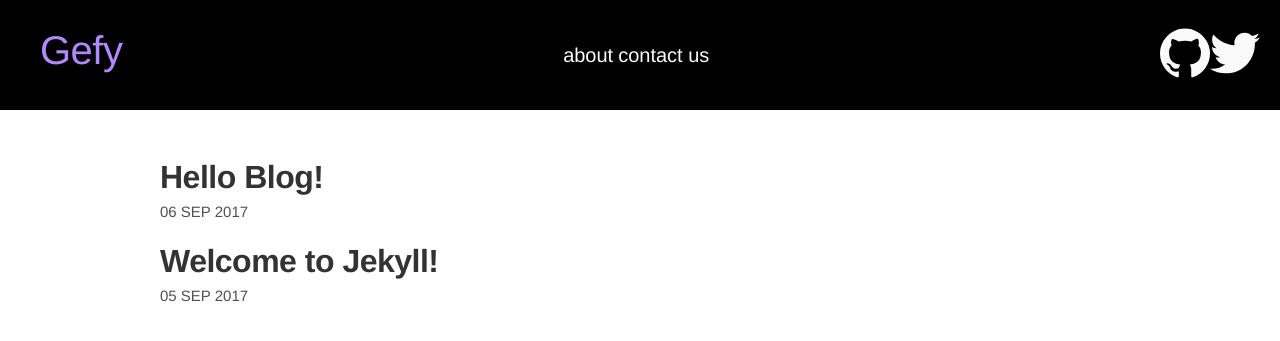
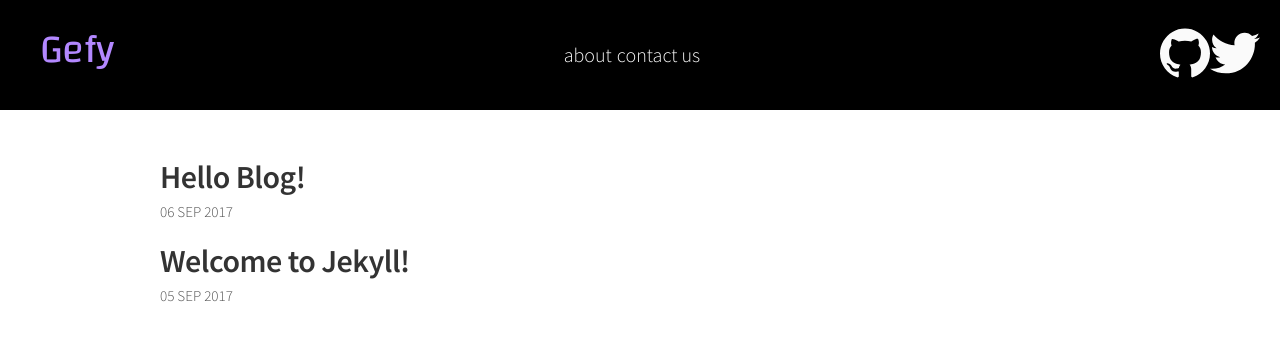
Before and after one commit to gefymarcos/gefymarcos.github.io, a Jekyll site: the page built from index.md, in a window 1280 px wide. Shown: the top 341 px of the page. Built offline with Jekyll 4.4.1, drawn with Linux system fonts in a browser that asks for light colours.

Commit message:
alteracoes na logo h1

```diff
--- a/_layouts/default.html
+++ b/_layouts/default.html
@@ -4,14 +4,16 @@
     <meta charset="utf-8">
     <meta name="viewport" content="width=device-width, initial-scale=1">
     <title>{% if page.title %} {{ page.title }} {% else %} {{ site.title }} {% endif %}</title>
-    <link rel="stylesheet" href="//fonts.googleapis.com/css?family=Changa:300,300i,600">
+    <link rel="stylesheet" href="//fonts.googleapis.com/css?family=Changa|Source+Sans+Pro:300,300i,600">
     <link rel="stylesheet" href="/css/main.css">
   </head>
 
   <body>
     <div>
       <header class="masthead">
-        <h1 class="masthead-title">{{ site.title }}</h1>
+        <h1 class="masthead-title">
+          <a href="{{ site.baseurl }}/">{{ site.title }}</a>
+        </h1>
         <nav class="masthead-nav">
           {% for page in site.pages %}
             <a href="{{ page.url }}">{{ page.title }}</a>
--- a/css/main.scss
+++ b/css/main.scss
@@ -268,12 +268,23 @@ tbody tr:nth-child(odd) th {
   height: 5.5em;
 
   &-title {
+    a {
       font-weight: 300;
       color: #B388FF;
       display: flex;
       justify-content: center;
       align-items: center;
       padding: 0 0 0 1em;
+      transition: all .2s ease;
+      font-family: 'Changa', "Source Sans Pro", "Helvetica Neue", Helvetica, Arial, sans-serif;
+      font-weight: 300;
+    }
+    a:hover,
+    a:focus {
+      color: #fafafa;
+      text-decoration: none;
+
+    }
   }
 
   .masthead-nav {
```
Lines whose indentation alone changed are shown as unchanged.
